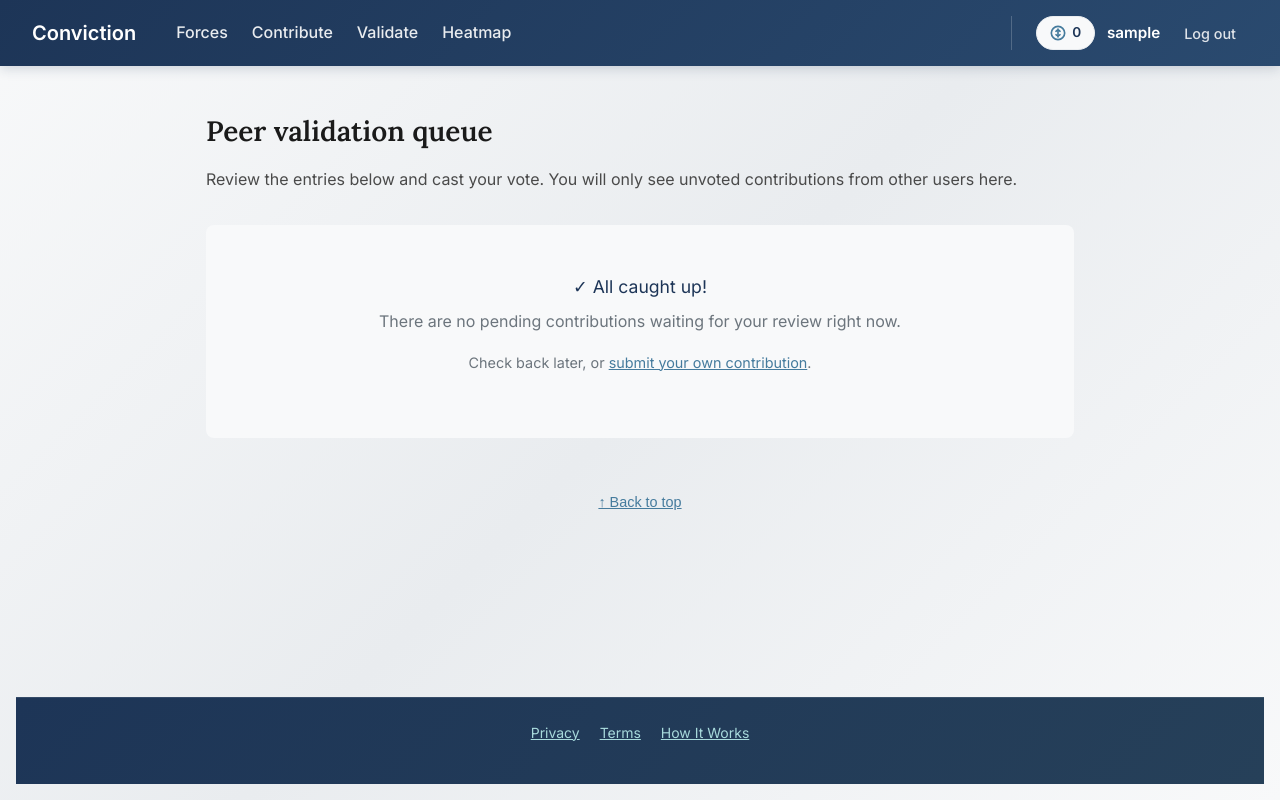
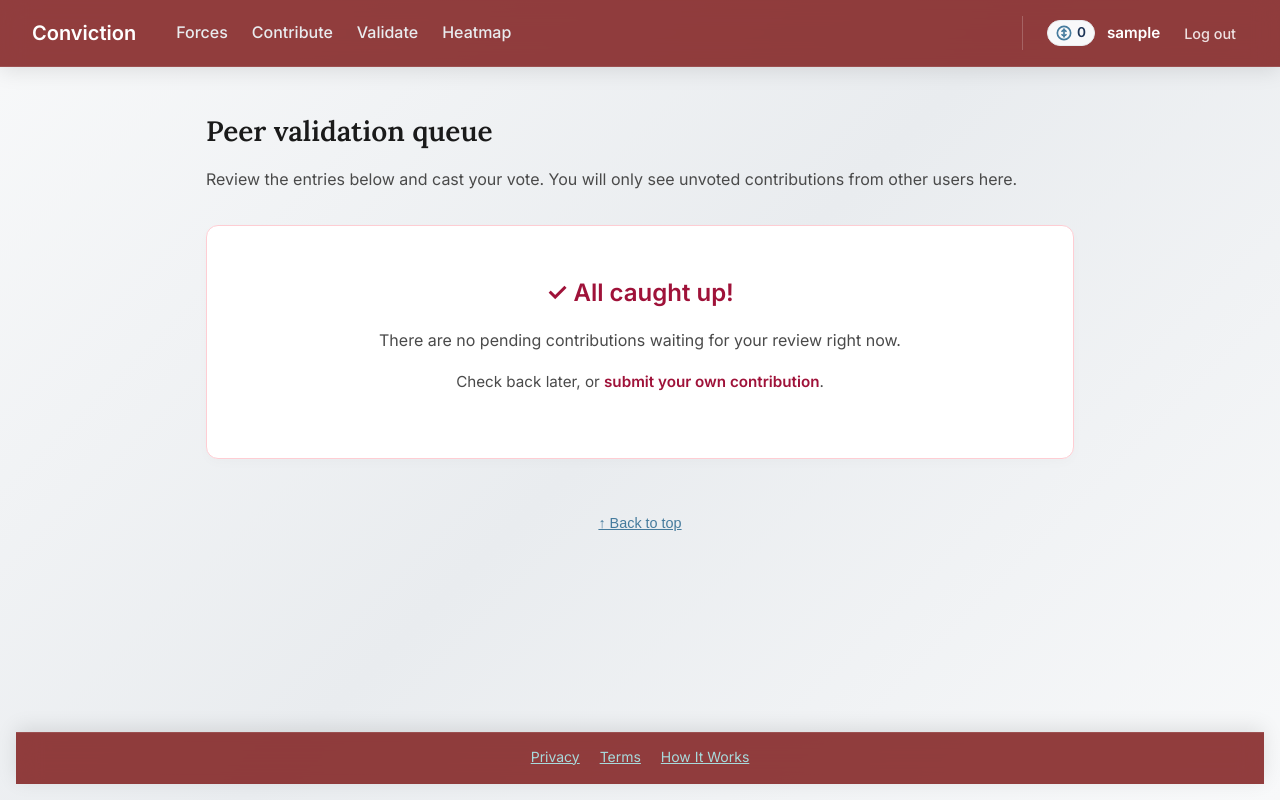
Before and after one commit to Karlo-I/conviction, a Flask app: page /validate in a window 1280 px wide. Run offline with Flask 3, Linux system fonts and the light colour scheme; the visitor is signed in with stand-in values (Sample User, id 1); data comes from the database, SQL or seed files in the repository; data that the repository does not hold is empty.

Commit message:
Implement cohesive 'Defined Rose' and Deep Burgundy UI theme
- Add soft rose borders and hover states to lens cards, force cards, and empty states
- Update navigation and footer to Deep Burgundy with glassmorphism fade effect
- Refactor contribute form styling: rose border on container, clean inputs
- Fix lens card hover interaction: text color only changes when hovering text directly
- Remove inline styles from CTA buttons and apply unified CSS classes
- Update 'No evidence yet' dashed border to soft rose

```diff
--- a/static/css/styles.css
+++ b/static/css/styles.css
@@ -54,16 +53,24 @@ p {
     margin-bottom: 1rem;
 }
 
-/* Dark gradient footer with light text */
+/* Deep burgundy glassmorphism footer to match navigation */
 footer {
     margin-top: auto;
-    padding-top: 1.5rem;
-    padding-bottom: 1.5rem;
-    background: linear-gradient(135deg, #1d3557 0%, #264059 100%);
+    padding-top: .8rem;
+    padding-bottom: 0rem;
+
+    /* Matching the glassmorphism effect */
+    background: rgba(127, 29, 29, 0.85); /* 85% opacity burgundy */
+    backdrop-filter: blur(12px); /* Blurs the background behind it */
+    -webkit-backdrop-filter: blur(12px);
+
     color: #f8f9fa;
-    border-top: 1px solid rgba(255, 255, 255, 0.1);
     text-align: center;
     font-size: 0.875rem;
+
+    /* Borders and shadows to match the nav */
+    border-top: 1px solid rgba(255, 255, 255, 0.1);
+    box-shadow: 0 -4px 20px rgba(0, 0, 0, 0.1); /* Upward shadow for floating effect */
 }
 
 footer a {
@@ -88,10 +95,15 @@ nav {
     justify-content: space-between;
     align-items: center;
     padding: 1rem 2rem;
-    background: linear-gradient(135deg, #1d3557 0%, #2a4a6f 100%);
-    box-shadow: 0 2px 12px rgba(29, 53, 87, 0.2);
+
+    /* The Glassmorphism Fade */
+    background: rgba(127, 29, 29, 0.85); /* 85% opacity burgundy */
+    backdrop-filter: blur(12px); /* Blurs the page content behind it */
+    -webkit-backdrop-filter: blur(12px); /* For Safari support */
+
+    box-shadow: 0 4px 20px rgba(0, 0, 0, 0.1); /* Softer, neutral shadow */
     z-index: 1000;
-    border-bottom: none;
+    border-bottom: 1px solid rgba(255, 255, 255, 0.1); /* Subtle edge line */
 }
 
 .logo {
@@ -741,3 +835,48 @@ nav, .nav-container, .user-menu {
 .vote-number.updated {
     animation: votePulse 0.4s ease;
 }
+
+/* ============================================================
+   11. EMPTY STATE CARD STYLING
+   ============================================================ */
+.empty-state-card {
+    background: #ffffff;
+    border: 1px solid #fecdd3;
+    border-radius: 12px;
+    padding: 3rem 2rem;
+    text-align: center;
+    box-shadow: 0 4px 12px rgba(0, 0, 0, 0.02);
+    margin-top: 2rem;
+    transition: all 0.3s ease;
+}
+
+.empty-state-card h3 {
+    color: #9f1239;
+    font-size: 1.5rem;
+    margin-bottom: 1rem;
+    font-weight: 700;
+}
+
+.empty-state-card p {
+    color: #4a4a4a;
+    font-size: 1rem;
+    margin-bottom: 1rem;
+    line-height: 1.6;
+}
+
+.empty-state-card .empty-state-link {
+    font-size: 0.95rem;
+    margin-top: 1rem;
+}
+
+.empty-state-card a {
+    color: #9f1239;
+    text-decoration: none;
+    font-weight: 600;
+    transition: color 0.2s ease;
+}
+
+.empty-state-card a:hover {
+    color: #881337;
+    text-decoration: underline;
+}
--- a/templates/contribute.html
+++ b/templates/contribute.html
@@ -260,7 +260,7 @@
                 placeholder="https://...">
         </div>
 
-        <button type="submit" style="background-color: #f8f9fa; color: #457b9d; border: 1px solid #457b9d; padding: 0.4rem 0.8rem; border-radius: 6px; font-size: 0.85rem; font-weight: 500; cursor: pointer; transition: all 0.2s;">
+        <button type="submit">
             Submit contribution
         </button>
     </form>
--- a/templates/layout.html
+++ b/templates/layout.html
@@ -44,7 +44,7 @@
             <!-- User Menu -->
             <div class="user-menu">
                 {% if session.user_id %}
-                    <span class="token-badge" style="display: flex; align-items: center; gap: 0.4rem; background-color: #f8f9fa; border: 1px solid #e9ecef; padding: 0.3rem 0.8rem; border-radius: 20px; font-size: 0.85rem; font-weight: 600; color: #1d3557;">
+                    <span class="token-badge" style="display: flex; align-items: center; gap: 0.3rem; background-color: #f8f9fa; border: 1px solid #e9ecef; padding: 0.05rem 0.5rem; border-radius: 20px; font-size: 0.85rem; font-weight: 600; color: #1d3557;">
                         <svg xmlns="http://www.w3.org/2000/svg" width="14" height="14" viewBox="0 0 24 24" fill="none" stroke="#457b9d" stroke-width="2.5" stroke-linecap="round" stroke-linejoin="round">
                             <circle cx="12" cy="12" r="10"></circle>
                             <path d="M12 6v12"></path>
--- a/templates/lens.html
+++ b/templates/lens.html
@@ -93,7 +93,7 @@
 
         {# Fallback if absolutely no data exists #}
         {% if not issue.official_data and not issue.community_contributions %}
-        <div style="margin-top: 3rem; padding: 2.5rem; background: linear-gradient(135deg, #f8f9fa 0%, #e9ecef 100%); border-radius: 12px; border: 2px dashed #adb5bd; text-align: center;">
+        <div style="margin-top: 3rem; padding: 2.5rem; background: linear-gradient(135deg, #f8f9fa 0%, #e9ecef 100%); border-radius: 12px; border: 2px dashed #fecdd3; text-align: center;">
             <div style="margin-bottom: 1rem;">
                 <svg xmlns="http://www.w3.org/2000/svg" width="48" height="48" viewBox="0 0 24 24" fill="none" stroke="#457b9d" stroke-width="1.5" stroke-linecap="round" stroke-linejoin="round" style="opacity: 0.6;">
                     <path d="M14 2H6a2 2 0 0 0-2 2v16a2 2 0 0 0 2 2h12a2 2 0 0 0 2-2V8z"></path>
@@ -109,13 +109,14 @@
                 This issue has been identified by the community but no data has been contributed yet.
             </p>
             <a href="{{ url_for('contribute') }}"
-               style="display: inline-block; background-color: #457b9d; color: white; padding: 0.75rem 1.5rem; border-radius: 6px; text-decoration: none; font-weight: 600; transition: all 0.2s;">
+            style="display: inline-block; background-color: #457b9d; color: white; padding: 0.75rem 1.5rem; border-radius: 6px; text-decoration: none; font-weight: 600; transition: all 0.2s;">
                 Be the first to contribute
             </a>
             <p style="color: #adb5bd; margin-top: 1rem; font-size: 0.85rem;">
                 Your evidence will help illuminate this systemic issue.
             </p>
         </div>
+
         {% else %}
         <!-- Existing data tables and cards -->
         {% endif %}
--- a/templates/validate.html
+++ b/templates/validate.html
@@ -8,16 +8,12 @@
     <p>Review the entries below and cast your vote. You will only see unvoted contributions from other users here.</p>
 
     {% if not contributions %}
-    <div style="text-align: center; padding: 3rem; background: #f8f9fa; border-radius: 8px; margin-top: 2rem;">
-        <p style="font-size: 1.1rem; color: #1d3557; margin-bottom: 0.5rem;">
-            ✓ All caught up!
-        </p>
-        <p style="color: #6c757d;">
-            There are no pending contributions waiting for your review right now.
-        </p>
-        <p style="color: #6c757d; margin-top: 1rem; font-size: 0.9rem;">
+    <div class="empty-state-card">
+        <h3>✓ All caught up!</h3>
+        <p>There are no pending contributions waiting for your review right now.</p>
+        <p class="empty-state-link">
             Check back later, or
-            <a href="{{ url_for('contribute') }}" style="color: #457b9d;">submit your own contribution</a>.
+            <a href="{{ url_for('contribute') }}">submit your own contribution</a>.
         </p>
     </div>
     {% endif %}
```
Also changed, not shown: other parts of static/css/styles.css (+143 -62 lines), templates/index.html (+4 -5 lines).
